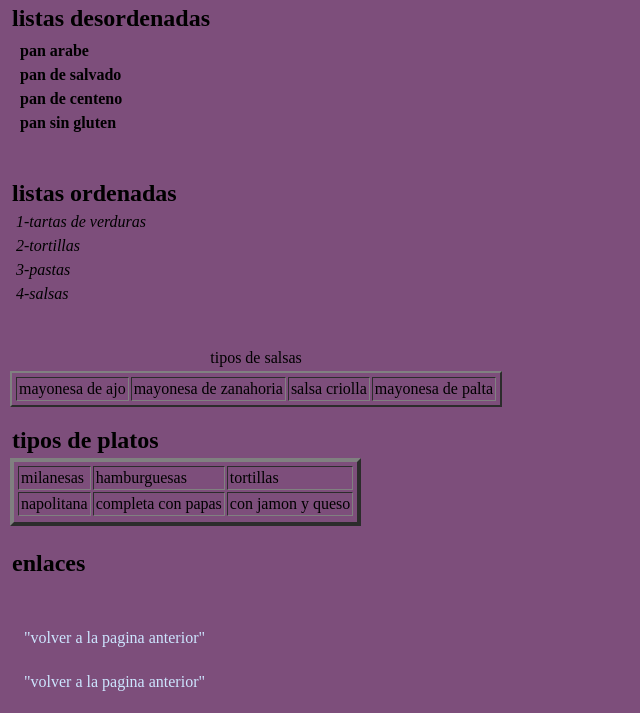
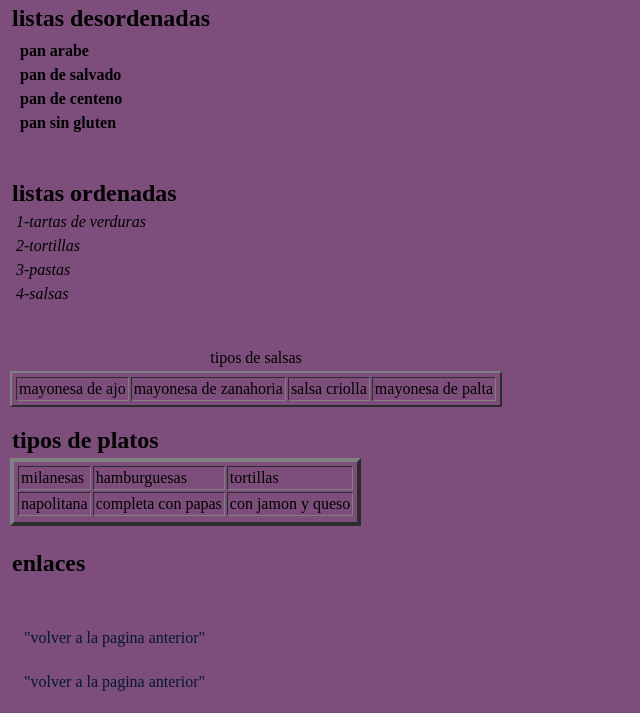
Before and after one commit to valen20052023/valen20052023github.io, a plain HTML site: page proyecto3/3index.html in a window 1280 px wide. Shown: the part 96-809 px from the top of the page, without its empty margins (0-640 px from the left). Drawn offline with Linux system fonts and the light colour scheme.

Commit message:
firt commit

```diff
--- a/proyecto3/style.css
+++ b/proyecto3/style.css
@@ -12,7 +12,7 @@ ul{
     list-style: none;
 }
 a{
-    color: rgb(205, 230, 255);
+    color: rgb(3, 24, 45);
     text-decoration: none;
 }
 h1,
```
